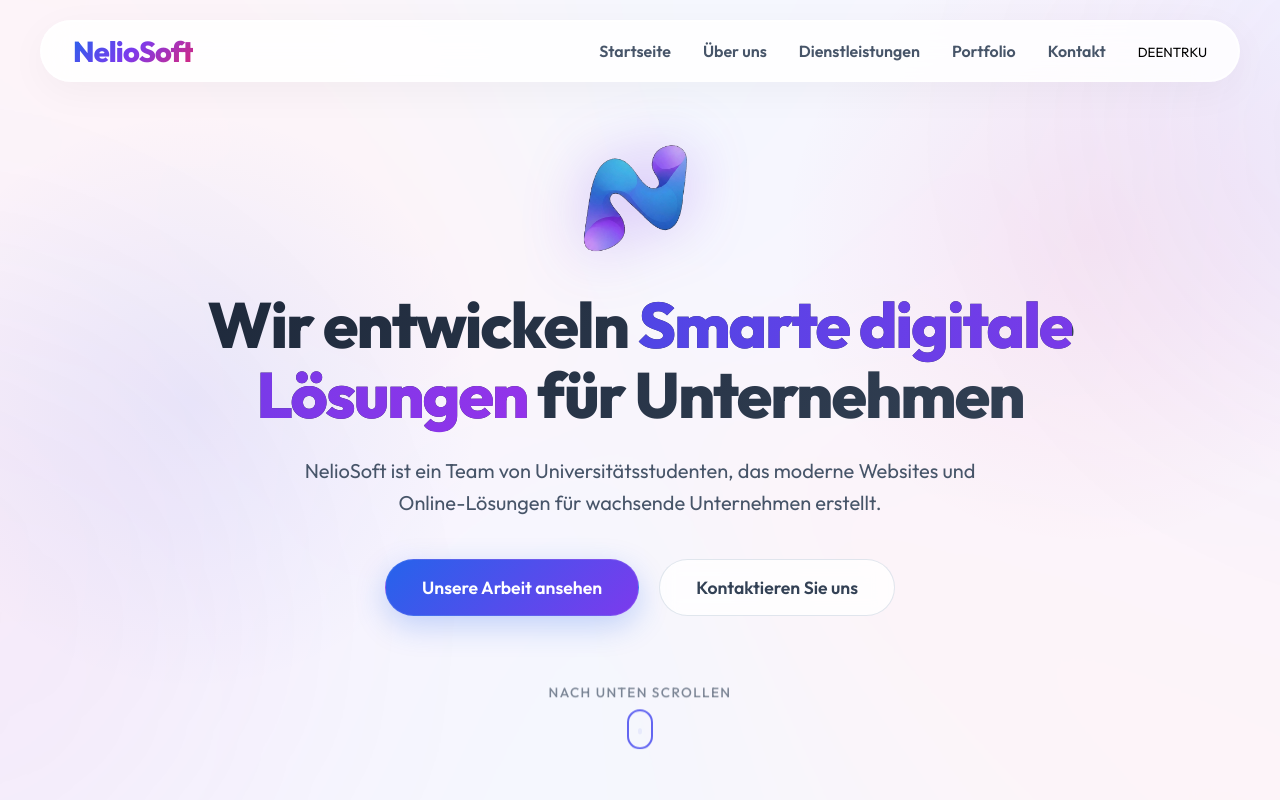
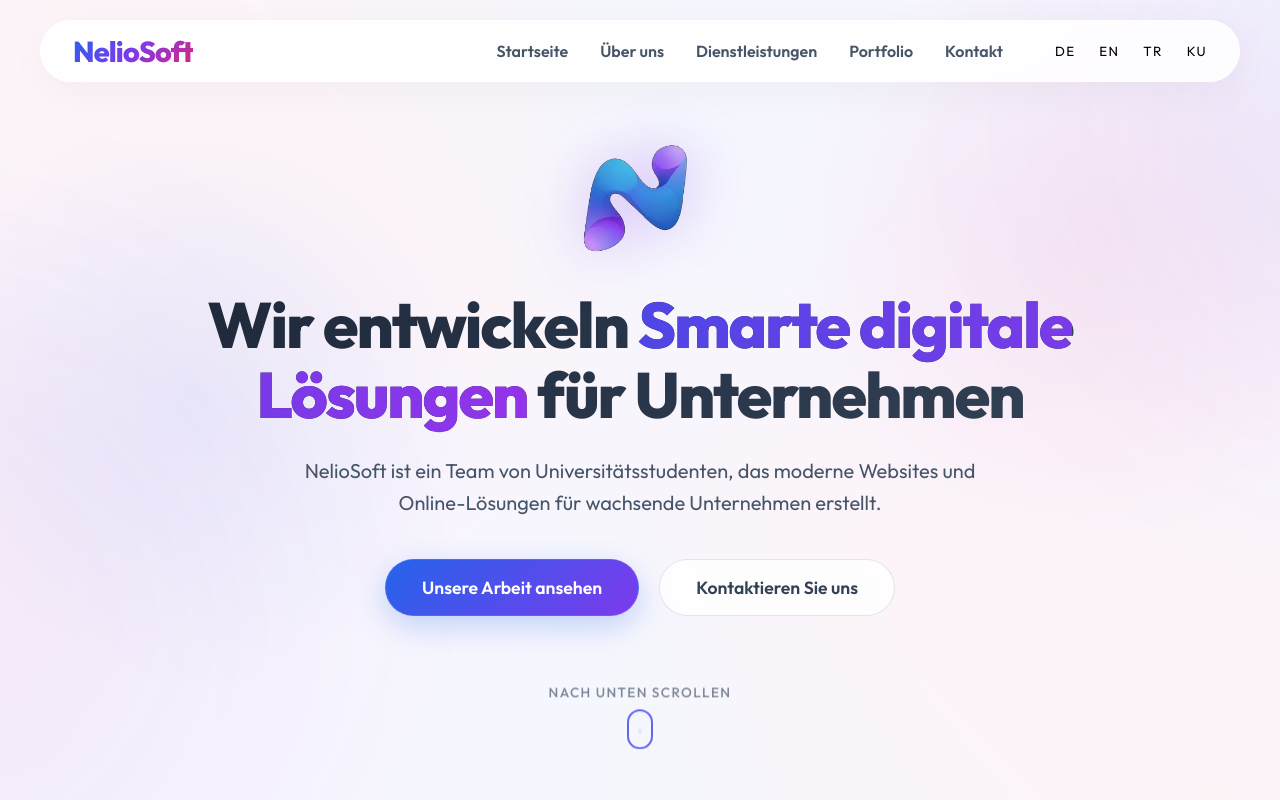
Before and after one commit to YussufBera/neliosoft, a Next.js app: page / in a window 1280 px wide. Shown: the top 800 px of the page. Built offline with nearby package versions, Linux system fonts and the light colour scheme.

Commit message:
Update LanguageSwitcher.tsx

```diff
--- a/src/components/LanguageSwitcher.tsx
+++ b/src/components/LanguageSwitcher.tsx
@@ -9,20 +9,20 @@ export default function LanguageSwitcher() {
     const languages: Language[] = ['DE', 'EN', 'TR', 'KU'];
 
     return (
-        <div className="flex items-center ml-6">
-            {languages.map((lang, index) => (
+        // un-mashed text: using style gap to guarantee spacing regardless of tailwind build
+        <div className="flex items-center" style={{ display: 'flex', gap: '24px', marginLeft: '20px' }}>
+            {languages.map((lang) => (
                 <button
                     key={lang}
                     onClick={() => setLanguage(lang)}
-                    // Using explicit margins and a fixed width to ensure perfect alignment and spacing
                     className={`
-            text-xs font-bold tracking-[0.15em] transition-all duration-300 outline-none
-            ${index !== languages.length - 1 ? 'mr-6' : ''} /* explicit margin right for gap */
+            text-sm font-bold tracking-widest transition-all duration-300 outline-none
             ${language === lang
-                            ? 'text-[#06b6d4] scale-110 drop-shadow-[0_0_8px_rgba(6,182,212,0.5)]'
-                            : 'text-slate-400 hover:text-slate-600'
+                            ? 'text-[#06b6d4] scale-110 drop-shadow-[0_0_10px_rgba(6,182,212,0.4)]'
+                            : 'text-gray-400 hover:text-gray-600'
                         }
           `}
+                    style={{ letterSpacing: '0.1em' }}
                 >
                     {lang}
                 </button>
```
